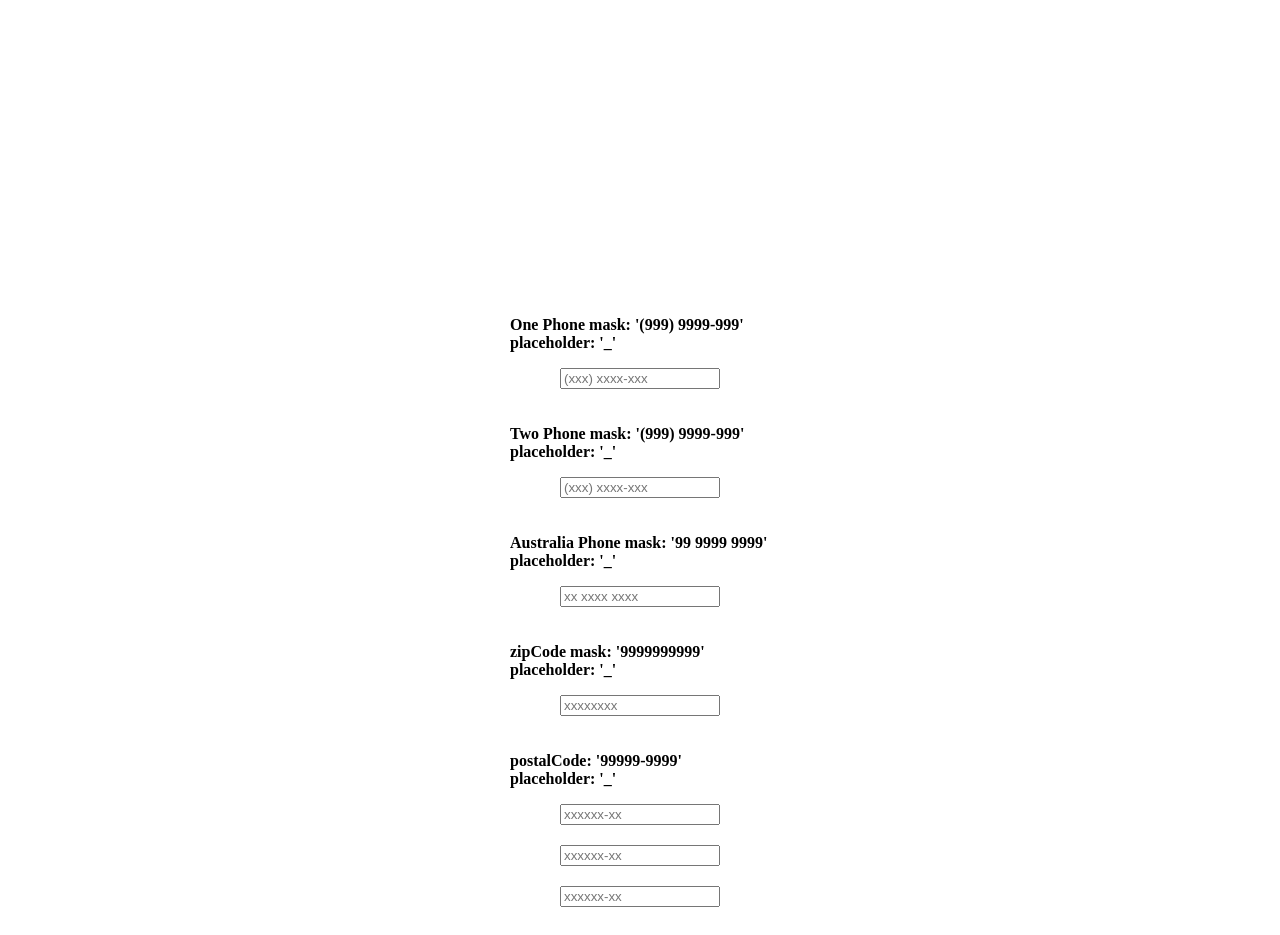
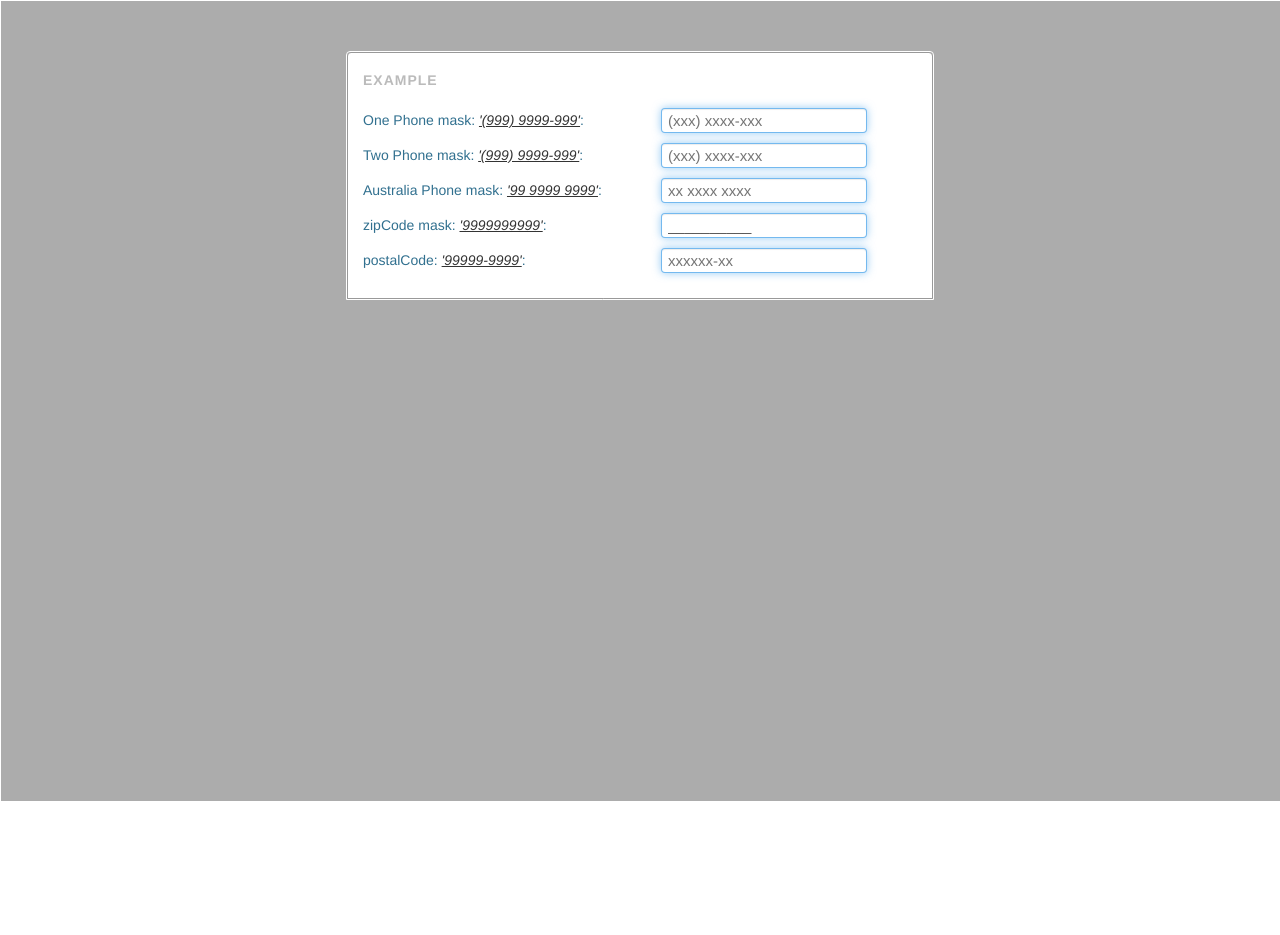
Before and after one commit to pavshulin/maskPlugin, a plain HTML site: page examples/index.html in a window 1280 px wide. After the commit the page ends 800 px from the top, so only its background shows below. Drawn offline with Linux system fonts and the light colour scheme.

Commit message:
add_select_event_change_example_styles

```diff
--- a/examples/example.css
+++ b/examples/example.css
@@ -1,11 +1,127 @@
-.input-container{
-    display: block;
-    width: 260px;
-    margin:300px auto 0;
-    overflow:hidden;
+*{
+	font-family: 'Helvetica Neue', Helvetica, Arial, sans-serif;
+	margin: 0px;
+	padding: 0px;
 }
-.test-input {
-    margin: 0px 50px 20px 50px;
-    width: 160px;
-    display: inline-block;
+
+body{
+	padding: 1px;
 }
+
+.overlay {
+	position: fixed;
+	width: 100%;
+	height: 100%;
+	background:rgba(90, 90, 90, 0.5);
+	z-index: 1;
+}
+
+.container {
+	z-index: 2;
+	position: relative;
+	width: 586px;
+	border: 1px solid #fff;
+	border-radius: 4px 4px 0 0;
+	margin:50px auto 0px;
+	overflow: hidden;
+}
+.form-inline {
+	background: #fff;
+	padding: 50px 15px 15px;
+	border:solid #999 1px;
+	border-radius: 4px 4px 0 0;
+	-webkit-box-shadow: none;
+	color: #333;
+	font-size: 14px;
+	line-height: 25px;
+	position: relative;
+	width: 554px;
+}
+
+.form-inline:after{
+	content: "Example";
+	position: absolute;
+	top: 15px;
+	left: 15px;
+	font-weight: bold;
+	color: #bbb;
+	text-transform: uppercase;
+	letter-spacing: 1px;
+	font-family: "Helvetica Neue",Helvetica,Arial,sans-serif;
+	font-size: 14px;
+}
+
+.form-group {
+	color: rgb(51, 51, 51);
+	display: block;
+	margin:5px 0;
+	font-size: 14px;
+	height: 30px;
+	line-height: 25px;
+	width: 454px;
+}
+
+.form-group {
+	color: rgb(51, 51, 51);
+	display: block;
+	font-size: 14px;
+	height: 30px;
+	line-height: 25px;
+	width: 504px;
+}
+
+.form-group input.form-control{
+	float: right;
+	-webkit-appearance: none;
+	-webkit-box-shadow: rgba(0, 0, 0, 0.0745098) 0px 1px 1px 0px inset, rgba(82, 168, 236, 0.6) 0px 0px 8px 0px;
+	-webkit-rtl-ordering: logical;
+	-webkit-transition-delay: 0s, 0s;
+	-webkit-transition-duration: 0.2s, 0.2s;
+	-webkit-transition-property: border, box-shadow;
+	-webkit-transition-timing-function: linear, linear;
+	-webkit-user-select: text;
+	-webkit-writing-mode: horizontal-tb;
+	background-color: #fff;
+	border:1px solid rgba(82, 168, 236, 0.8);
+	border-radius: 4px;
+	border-image-outset: 0px;
+	border-image-repeat: stretch;
+	border-image-slice: 100%;
+	border-image-source: none;
+	border-image-width: 1;
+	box-shadow: rgba(0, 0, 0, 0.0745098) 0px 1px 1px 0px inset, rgba(82, 168, 236, 0.6) 0px 0px 8px 0px;
+	box-sizing: border-box;
+	color: #555;
+	cursor: auto;
+	display: inline-block;
+	font-size: 15px;
+	font-weight: normal;
+	height: 25px;
+	letter-spacing: normal;
+	line-height: 25px;
+	margin: 0px;
+	outline: none;
+	padding: 4px 6px;
+	text-align: start;
+	text-indent: 0px;
+	text-shadow: none;
+	text-transform: none;
+	transition-delay: 0s, 0s;
+	transition-duration: 0.2s, 0.2s;
+	transition-property: border, box-shadow;
+	transition-timing-function: linear, linear;
+	vertical-align: middle;
+	width: 206px;
+	word-spacing: 0px;
+	writing-mode: lr-tb;
+}
+
+.form-group label {
+	color: #31708f;
+}
+
+.form-group .mask-template {
+	font-style: italic;
+	color: #333;
+	text-decoration: underline;
+}
--- a/examples/example.js
+++ b/examples/example.js
@@ -21,10 +21,10 @@ $(function () {
         clearIncomplete: true
     });
 
-//    zipCode.maskPlugin('9999999999', {
-//        placeholder: '_',
-//        allwaysMask: true
-//    });
+   zipCode.maskPlugin('9999999999', {
+       placeholder: '_',
+       allwaysMask: true
+   });
 
     postalCode.maskPlugin('99999-9999', {
         placeholder: '_',
--- a/examples/index.html
+++ b/examples/index.html
@@ -1,6 +1,7 @@
 <html>
 	<head>
 		<title>New Mask</title>
+
         <link rel="stylesheet" href="example.css">
 		<script type="text/javascript" src="../jquery-min.js"></script>
 		<script type="text/javascript" src="../mask.js"></script>
@@ -9,26 +10,31 @@
 
 	</head>
 	<body>
-        <div class="input-container">
-            <p><b>One Phone mask: '(999) 9999-999'  placeholder: '_'</b></p>
-            <input class="test-input" id="phoneOne" type="text" placeholder="(xxx) xxxx-xxx" />
 
-            <p><b>Two Phone mask: '(999) 9999-999'  placeholder: '_'</b></p>
-            <input class="test-input" id="phoneTwo" type="text" placeholder="(xxx) xxxx-xxx" />
-
-            <p><b>Australia Phone mask: '99 9999 9999'  placeholder: '_'</b></p>
-            <input class="test-input" id="australiaPhone" type="text" placeholder="xx xxxx xxxx" />
-
-            <p><b>zipCode mask: '9999999999'  placeholder: '_'</b></p>
-            <input class="test-input" id="zipCode" type="text" placeholder="xxxxxxxx" />
-
-            <p><b>postalCode: '99999-9999'  placeholder: '_'</b></p>
-            <input class="test-input" id="postalCode" type="text" placeholder="xxxxxx-xx" />
-
-            <input class="test-input" type="text" placeholder="xxxxxx-xx" />
-
-            <input class="test-input" type="text" placeholder="xxxxxx-xx" />
-
+        <div class="overlay"></div>
+        <div class="container">
+            <div class="form-inline">
+                <div class="form-group">
+                    <label for="phoneOne">One Phone mask: <span class="mask-template">'(999) 9999-999'</span>:</label>
+                    <input class="form-control" id="phoneOne" type="text" placeholder="(xxx) xxxx-xxx" />
+                </div>
+                <div class="form-group">
+                    <label for="phoneTwo">Two Phone mask: <span class="mask-template">'(999) 9999-999'</span>: </label>
+                    <input class="form-control" id="phoneTwo" type="text" placeholder="(xxx) xxxx-xxx" />
+                </div>
+                <div class="form-group">
+                    <label for="australiaPhone">Australia Phone mask: <span class="mask-template">'99 9999 9999'</span>:</label>
+                    <input class="form-control" id="australiaPhone" type="text" placeholder="xx xxxx xxxx" />
+                </div>
+                <div class="form-group">
+                    <label for="zipCode">zipCode mask: <span class="mask-template">'9999999999'</span>:</label>
+                    <input class="form-control" id="zipCode" type="text" placeholder="xxxxxxxx" />
+                </div>
+                <div class="form-group">
+                    <label for="postalCode">postalCode: <span class="mask-template">'99999-9999'</span>:</label>
+                    <input class="form-control" id="postalCode" type="text" placeholder="xxxxxx-xx" />
+                </div>
+            </div>
         </div>
 	</body>
 
--- a/mask.js
+++ b/mask.js
@@ -12,7 +12,7 @@
                 placeholders: [],
                 deleteHandler: false,
                 isEntered: false,
-                isMouseUp: false,
+                isTextSelected: false,
                 masked:false,
                 lastSign: 0,
                 lastSymbol: 0,
@@ -28,7 +28,8 @@
             return {
                 _onFocus: _onFocus.bind(_this),
                 _onMouseUp: _onMouseUp.bind(_this),
-                _onMouseDown: _onMouseDown.bind(_this),
+                _onBlur: _onMouseDown.bind(_this),
+                _onSelect: _onSelect.bind(_this),
                 _onBlur: _onBlur.bind(_this),
                 _onDownButtonHandler: _onDownButtonHandler.bind(_this),
                 _onButtonHandler: _onButtonHandler.bind(_this),
@@ -64,7 +65,7 @@
 
     /**
      * Utils
-     */
+     **/
 
     function isMasked (index) {
         return !this.charTest[index];
@@ -113,6 +114,7 @@
      */
 
     function setCaretPosition (begin, end) {
+        if (!this.isFocused) return;
         end = end || begin;
 
         this.$el.each(function () {
@@ -147,6 +149,7 @@
 
     function clearUp () {
         if (!this.allwaysMask) {
+            console.log('clear')
             this.actualText = this.placeholders.slice();
 
             this.$el.val('');
@@ -196,39 +199,48 @@
 
     /**
      * Event Handlers functions
-     */
+     **/
 
     function _onFocus () {
         this.fillField();
         this.setCaretPosition(this.lastSign + this.isEntered);
+        this.isFocused = true;
     };
 
     function _onBlur () {
-        if(!this.isMouseUp) return true;
-
         if (!this.isEntered || (this.clearIncomplete && this.lastSign < this.lastSymbol)) {
             this.clearUp();
         }
+
+        this.isTextSelected = false;
+        this.isFocused = false;
     };
 
     function _onMouseUp () {
         var caret = this.getCaretPosition();
+        console.log(this.isTextSelected, 'up');
 
-        this.isMouseUp = true;
-
-        if(caret.begin === caret.end && caret.begin > this.lastSign) {
+        if(this.isTextSelected && caret.begin > this.lastSign) {
             this.setCaretPosition(this.lastSign + this.isEntered);
         }
+
     };
 
-    function _onMouseDown () {
-        this.isMouseUp = false;
+    function _onMouseDown (event) {
+        this.isTextSelected = false;
+    };
+
+    function _onSelect (event) {
+        console.log(this.isTextSelected, 'select')
+        this.isTextSelected = true;
+        console.log(this.isTextSelected )
     };
 
     function _onDownButtonHandler (event) {
         var caret = this.getCaretPosition(),
             button = event.which;
 
+        this.isTextSelected = false;
         this.firstCaret = caret;
         this.deleteHandler = button === 46;
     };
@@ -302,6 +314,7 @@
             .on('input', this._onChange)
             .on('focus', this._onFocus)
             .on('blur', this._onBlur)
+            .on('select', this._onSelect)
             .on('mouseup', this._onMouseUp)
             .on('mousedown', this._onMouseDown)
             .on('keyup', this._onButtonHandler)
```
